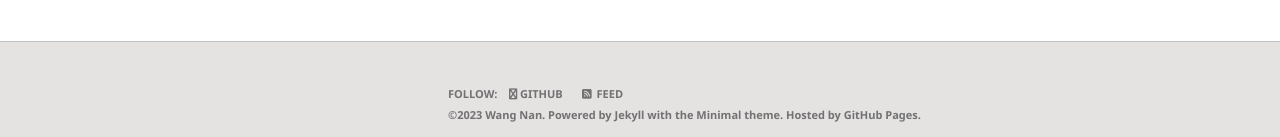
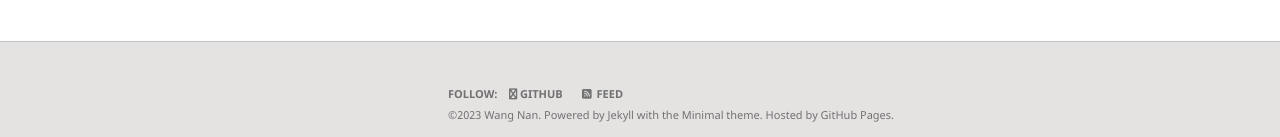
Before and after one commit to theFool-wn/theFool-wn.github.io, a Jekyll site: the page built from index.html, in a window 1280 px wide and 900 px high, scrolled down 99 px. Shown: the part 760-897 px from the top of the window. Built offline with Jekyll 4.4.1, drawn with Linux system fonts in a browser that asks for light colours.

Commit message:
Update footer.html

```diff
--- a/_includes/footer.html
+++ b/_includes/footer.html
@@ -1,23 +1,23 @@
 <p>
   <small>
-    <span style="font-weight: bold; color: #727272">
+    <span style="font-weight: bold">
       FOLLOW:
 
       &nbsp;&nbsp;
-      <a href="https://github.com/theFool-wn" target="_blank" style="color: #727272; text-decoration: none; display: inline-block">
+      <a href="https://github.com/theFool-wn" target="_blank" style="color: #727272; display: inline-block">
         <i class="fas fa-github" aria-hidden="true"  style="color: #727272"></i>
         GITHUB
       </a>
 
       &nbsp;&nbsp;&nbsp;&nbsp;
-      <a href="https://wangnan.net/feed.xml" target="_blank" style="color: #727272; text-decoration: none; display: inline-block">
+      <a href="https://wangnan.net/feed.xml" target="_blank" style="color: #727272; display: inline-block">
         <i class="fas fa-fw fa-rss-square" aria-hidden="true" style="color: #727272"></i>
         FEED
       </a>
+    </span>
 
-      <br>
-      &copy;2023 Wang Nan. Powered by <a href="https://jekyllcn.com/docs/home/" style="color: #727272; text-decoration: none; display: inline-block">Jekyll</a> with <a href="https://github.com/pages-themes/minimal" style="color: #727272; text-decoration: none; display: inline-block">the Minimal theme</a>.
-      Hosted by <a href="https://pages.github.com/" style="color: #727272; text-decoration: none; display: inline-block">GitHub Pages</a>.
-    </span>
+    <br>
+    &copy;2023 Wang Nan. Powered by <a href="https://jekyllcn.com/docs/home/" style="color: #727272">Jekyll</a> with <a href="https://github.com/pages-themes/minimal" style="color: #727272">the Minimal theme</a>.
+    Hosted by <a href="https://pages.github.com/" style="color: #727272">GitHub Pages</a>.
   </small>
 </p>
```
